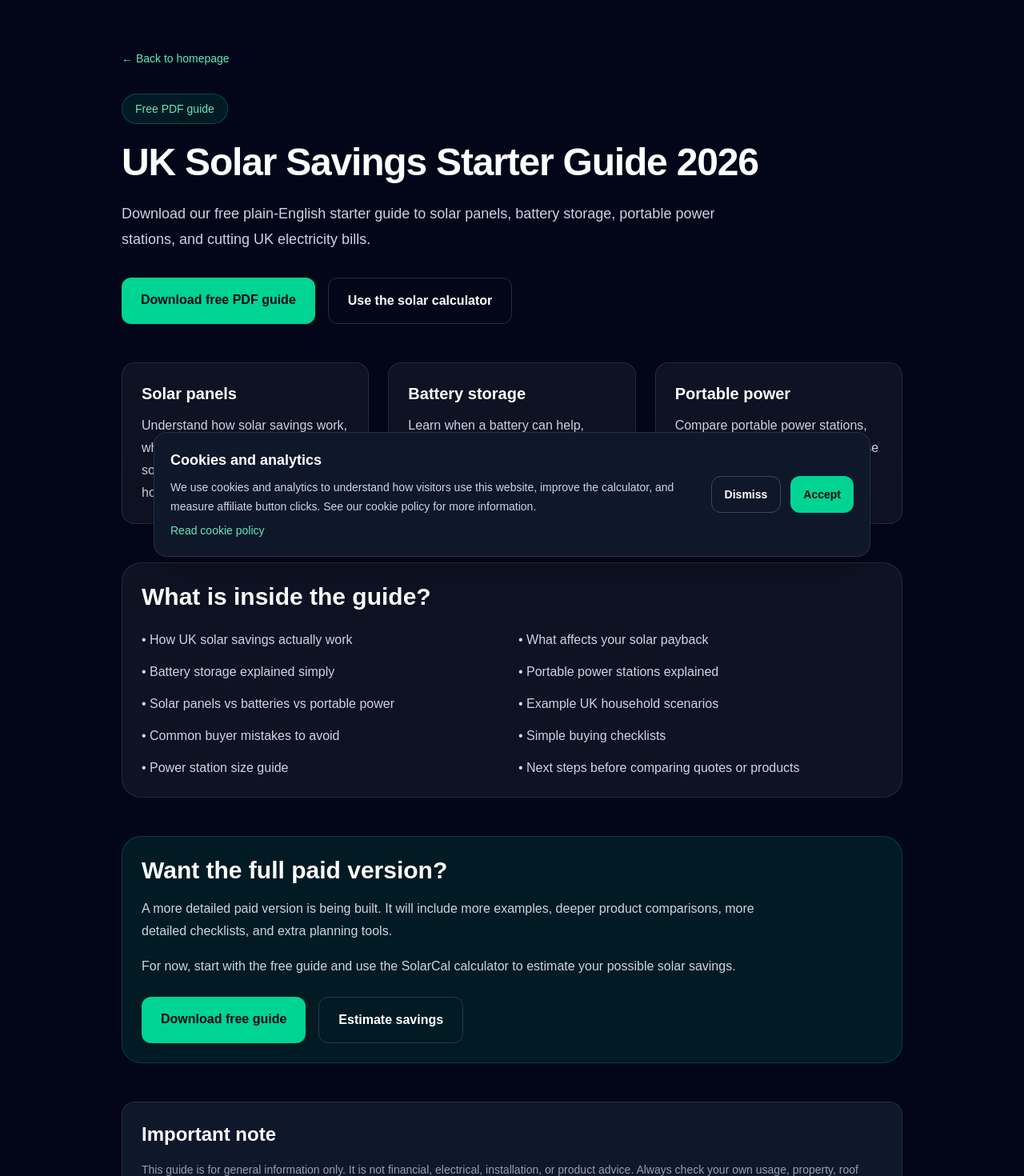
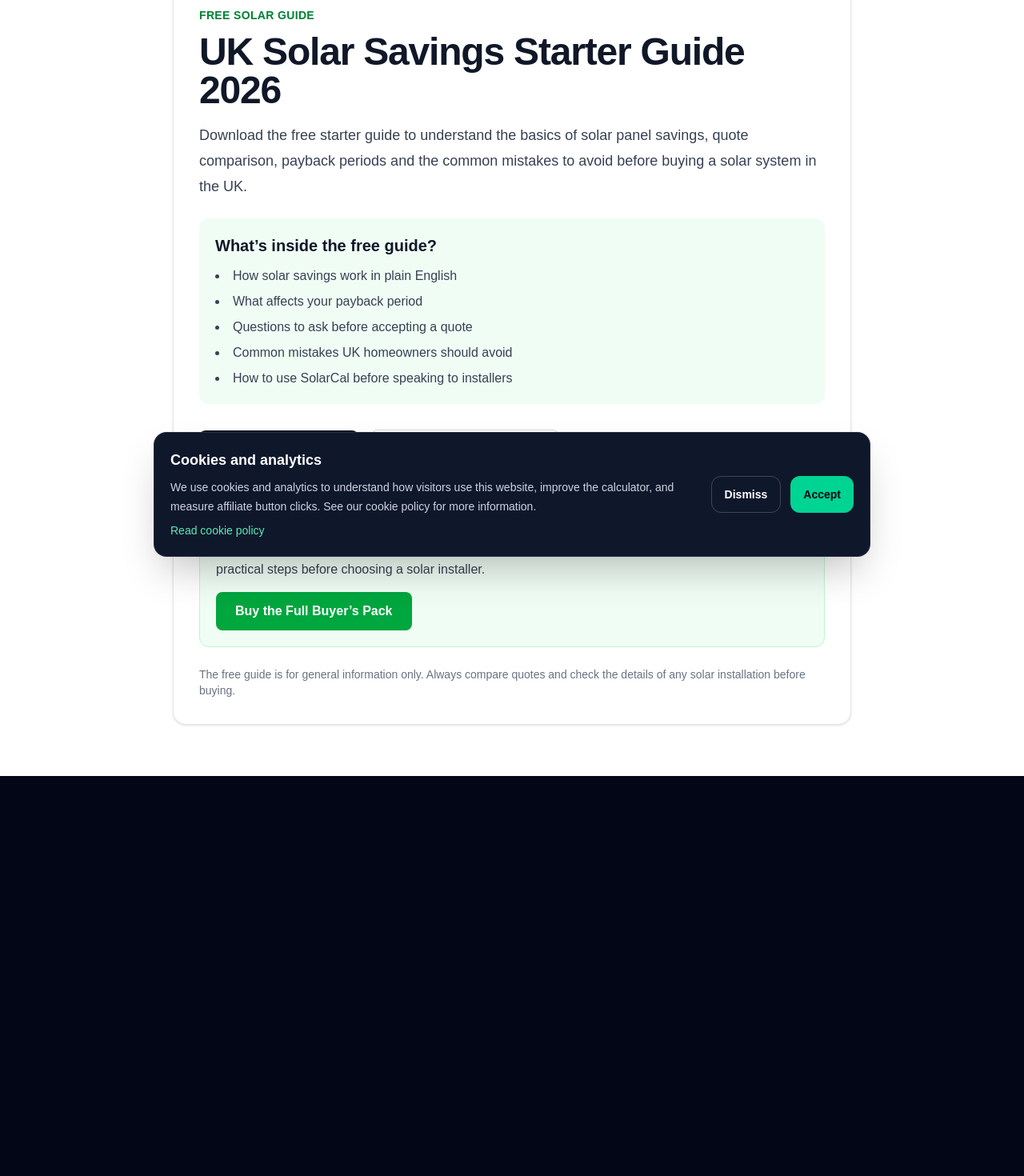
Before and after one commit to 786infinite/solar-savings-calculator-uk, a Next.js app: page /free-solar-guide in a window 1280 px wide. Shown: the part 88-1558 px from the top of the page at 80% size. After the commit the page ends 1058 px from the top, so only its background shows below. Built offline with nearby package versions, Linux system fonts and the light colour scheme.

Commit message:
Add Payhip buyer pack button

```diff
--- a/app/free-solar-guide/page.tsx
+++ b/app/free-solar-guide/page.tsx
@@ -1,147 +1,94 @@
-import type { Metadata } from "next";
-import SiteShell from "@/components/SiteShell";
+import Script from "next/script";
+import Link from "next/link";
 
-export const metadata: Metadata = {
+export const metadata = {
   title: "Free UK Solar Savings Guide 2026 | SolarCal",
   description:
-    "Download the free SolarCal UK Solar Savings Starter Guide 2026 covering solar panels, battery storage, portable power stations, common mistakes, and next steps.",
+    "Download the free UK Solar Savings Starter Guide 2026 and learn how to compare solar quotes, understand savings and avoid common buying mistakes.",
 };
 
 export default function FreeSolarGuidePage() {
   return (
-    <SiteShell>
-      <main className="min-h-screen bg-slate-950 text-white">
-        <article className="mx-auto max-w-5xl px-6 py-16">
-          <a href="/" className="text-sm font-medium text-emerald-300 hover:text-emerald-200">
-            ← Back to homepage
-          </a>
+    <>
+      <Script src="https://payhip.com/payhip.js" strategy="afterInteractive" />
 
-          <header className="mt-8">
-            <p className="inline-flex rounded-full border border-emerald-400/30 bg-emerald-400/10 px-4 py-2 text-sm font-medium text-emerald-300">
-              Free PDF guide
+      <main className="min-h-screen bg-white">
+        <section className="mx-auto max-w-4xl px-6 py-16">
+          <div className="rounded-2xl border border-gray-200 bg-white p-8 shadow-sm">
+            <p className="mb-3 text-sm font-semibold uppercase tracking-wide text-green-700">
+              Free Solar Guide
             </p>
 
-            <h1 className="mt-6 max-w-4xl text-4xl font-bold tracking-tight sm:text-5xl">
+            <h1 className="mb-4 text-3xl font-bold tracking-tight text-gray-900 md:text-5xl">
               UK Solar Savings Starter Guide 2026
             </h1>
 
-            <p className="mt-6 max-w-3xl text-lg leading-8 text-slate-300">
-              Download our free plain-English starter guide to solar panels,
-              battery storage, portable power stations, and cutting UK
-              electricity bills.
+            <p className="mb-6 text-lg leading-8 text-gray-700">
+              Download the free starter guide to understand the basics of solar
+              panel savings, quote comparison, payback periods and the common
+              mistakes to avoid before buying a solar system in the UK.
             </p>
 
-            <div className="mt-8 flex flex-col gap-4 sm:flex-row">
+            <div className="mb-8 rounded-xl bg-green-50 p-5">
+              <h2 className="mb-3 text-xl font-semibold text-gray-900">
+                What’s inside the free guide?
+              </h2>
+
+              <ul className="list-inside list-disc space-y-2 text-gray-700">
+                <li>How solar savings work in plain English</li>
+                <li>What affects your payback period</li>
+                <li>Questions to ask before accepting a quote</li>
+                <li>Common mistakes UK homeowners should avoid</li>
+                <li>How to use SolarCal before speaking to installers</li>
+              </ul>
+            </div>
+
+            <div className="flex flex-col gap-4 sm:flex-row sm:items-center">
               <a
                 href="/guides/uk-solar-savings-starter-guide-2026.pdf"
                 download
-                className="rounded-xl bg-emerald-400 px-6 py-4 text-center font-semibold text-slate-950 hover:bg-emerald-300"
+                className="inline-block rounded-lg bg-gray-900 px-6 py-3 text-center font-semibold text-white hover:bg-gray-800"
               >
-                Download free PDF guide
+                Download Free PDF
               </a>
 
+              <Link
+                href="/solar-savings-calculator"
+                className="inline-block rounded-lg border border-gray-300 px-6 py-3 text-center font-semibold text-gray-900 hover:bg-gray-50"
+              >
+                Use the Solar Calculator
+              </Link>
+            </div>
+
+            <div className="mt-8 rounded-xl border border-green-200 bg-green-50 p-5">
+              <h2 className="mb-2 text-xl font-semibold text-gray-900">
+                Want the full Buyer’s Pack?
+              </h2>
+
+              <p className="mb-4 text-gray-700">
+                Get the premium version with extra buyer guidance, quote
+                comparison help, supplier checklist and practical steps before
+                choosing a solar installer.
+              </p>
+
               <a
-                href="/solar-savings-calculator"
-                className="rounded-xl border border-white/15 px-6 py-4 text-center font-semibold text-white hover:bg-white/10"
+                href="https://payhip.com/b/BMvmN"
+                className="payhip-buy-button inline-block rounded-lg bg-green-600 px-6 py-3 font-semibold text-white hover:bg-green-700"
+                data-theme="green"
+                data-product="BMvmN"
               >
-                Use the solar calculator
+                Buy the Full Buyer’s Pack
               </a>
             </div>
-          </header>
 
-          <section className="mt-12 grid gap-6 md:grid-cols-3">
-            <GuideCard
-              title="Solar panels"
-              description="Understand how solar savings work, what affects payback, and when solar may or may not suit your home."
-            />
-
-            <GuideCard
-              title="Battery storage"
-              description="Learn when a battery can help, when it may not be worth it, and what to check before buying."
-            />
-
-            <GuideCard
-              title="Portable power"
-              description="Compare portable power stations, solar generators, backup power use cases, and key specs to check."
-            />
-          </section>
-
-          <section className="mt-12 rounded-3xl border border-white/10 bg-white/5 p-6">
-            <h2 className="text-3xl font-bold">What is inside the guide?</h2>
-
-            <ul className="mt-6 grid gap-4 text-slate-300 md:grid-cols-2">
-              <li>• How UK solar savings actually work</li>
-              <li>• What affects your solar payback</li>
-              <li>• Battery storage explained simply</li>
-              <li>• Portable power stations explained</li>
-              <li>• Solar panels vs batteries vs portable power</li>
-              <li>• Example UK household scenarios</li>
-              <li>• Common buyer mistakes to avoid</li>
-              <li>• Simple buying checklists</li>
-              <li>• Power station size guide</li>
-              <li>• Next steps before comparing quotes or products</li>
-            </ul>
-          </section>
-
-          <section className="mt-12 rounded-3xl border border-emerald-400/20 bg-emerald-400/10 p-6">
-            <h2 className="text-3xl font-bold">Want the full paid version?</h2>
-
-            <p className="mt-4 max-w-3xl leading-7 text-slate-300">
-              A more detailed paid version is being built. It will include more
-              examples, deeper product comparisons, more detailed checklists,
-              and extra planning tools.
+            <p className="mt-6 text-sm text-gray-500">
+              The free guide is for general information only. Always compare
+              quotes and check the details of any solar installation before
+              buying.
             </p>
-
-            <p className="mt-4 max-w-3xl leading-7 text-slate-300">
-              For now, start with the free guide and use the SolarCal calculator
-              to estimate your possible solar savings.
-            </p>
-
-            <div className="mt-6 flex flex-col gap-4 sm:flex-row">
-              <a
-                href="/guides/uk-solar-savings-starter-guide-2026.pdf"
-                download
-                className="rounded-xl bg-emerald-400 px-6 py-4 text-center font-semibold text-slate-950 hover:bg-emerald-300"
-              >
-                Download free guide
-              </a>
-
-              <a
-                href="/solar-savings-calculator"
-                className="rounded-xl border border-white/15 px-6 py-4 text-center font-semibold text-white hover:bg-white/10"
-              >
-                Estimate savings
-              </a>
-            </div>
-          </section>
-
-          <section className="mt-12 rounded-2xl border border-white/10 bg-slate-900 p-6">
-            <h2 className="text-2xl font-bold">Important note</h2>
-
-            <p className="mt-4 text-sm leading-6 text-slate-400">
-              This guide is for general information only. It is not financial,
-              electrical, installation, or product advice. Always check your own
-              usage, property, roof condition, warranty, and installation
-              requirements before making a decision.
-            </p>
-          </section>
-        </article>
+          </div>
+        </section>
       </main>
-    </SiteShell>
+    </>
   );
 }
-
-function GuideCard({
-  title,
-  description,
-}: {
-  title: string;
-  description: string;
-}) {
-  return (
-    <div className="rounded-2xl border border-white/10 bg-white/5 p-6">
-      <h2 className="text-xl font-bold">{title}</h2>
-      <p className="mt-3 leading-7 text-slate-300">{description}</p>
-    </div>
-  );
-}
```
